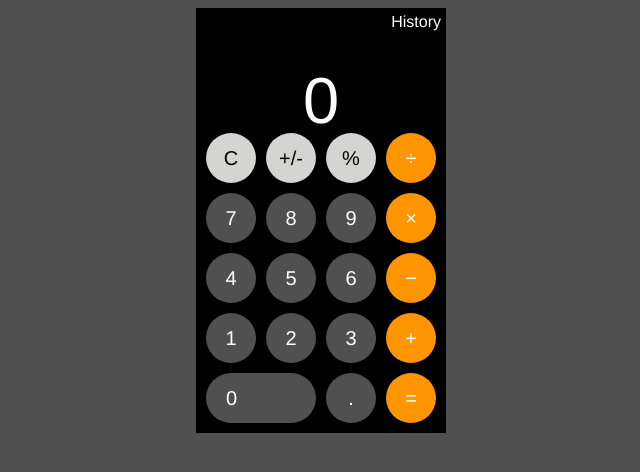
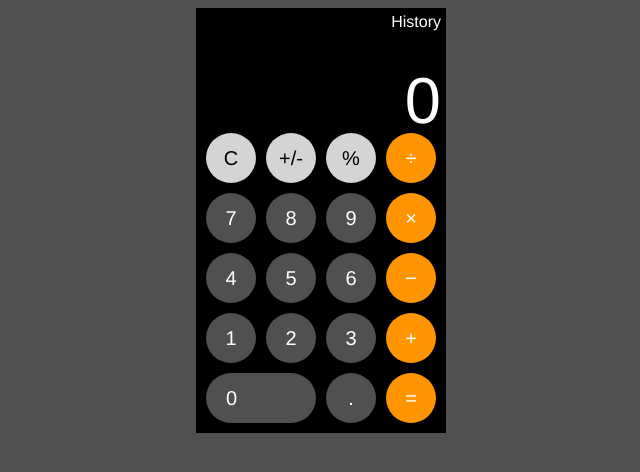
Before and after one commit to smth324/ioscalculator, a React (Create React App) app: page / in a window 1280 px wide. Shown: the top 472 px of the page, without its empty margins (319-959 px from the left). Built offline with nearby package versions, Linux system fonts and the light colour scheme.

Commit message:
Fix layout of text in display

```diff
--- a/src/App.tsx
+++ b/src/App.tsx
@@ -23,7 +23,7 @@ const Display = styled.div<DisplayStyledProps>`
   width: 100%;
   margin-top: 50px;
   height: 65px;
-  text-align: ${(props) => (props.displayLength > 7 ? "end" : "center")};
+  text-align: ${(props) => (props.displayLength > 7 ? "center" : "end")};
   font-size: ${(props) => {
     if (props.displayLength < 6) {
       return "65px";
```
